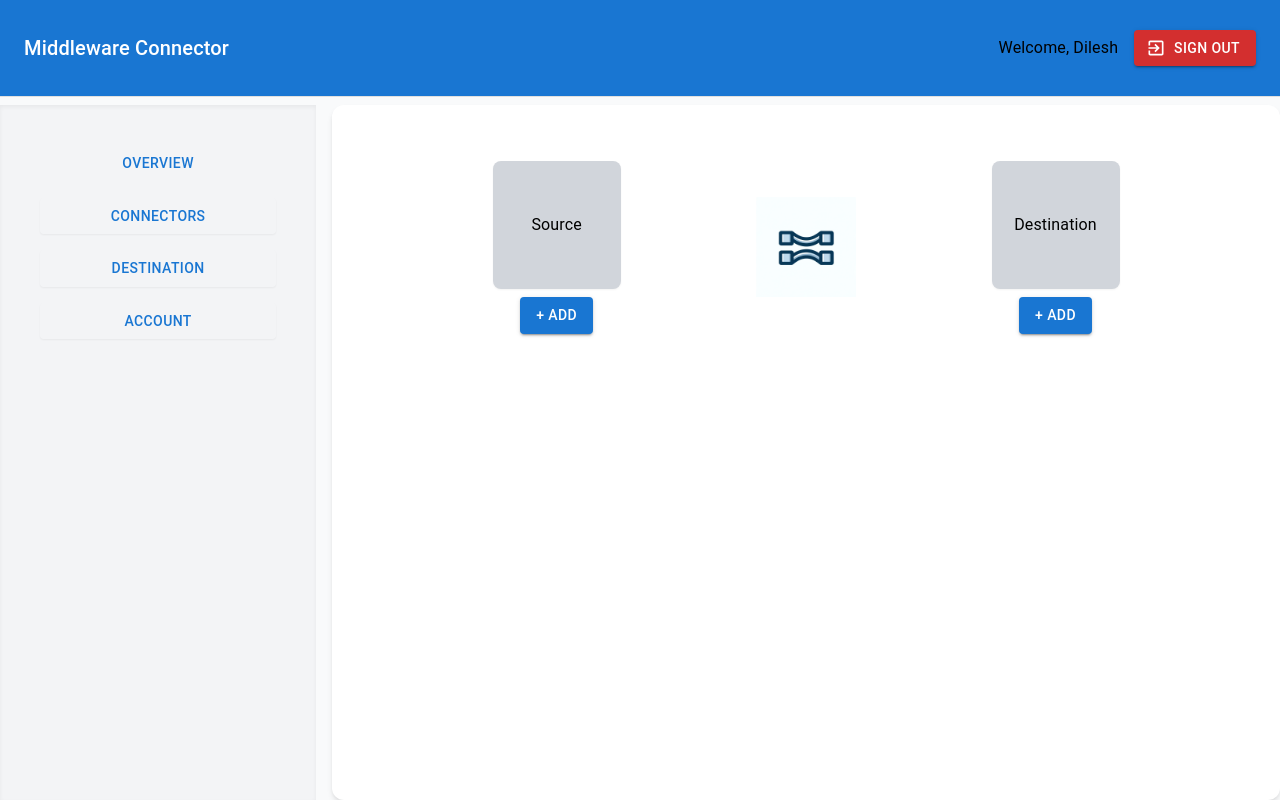
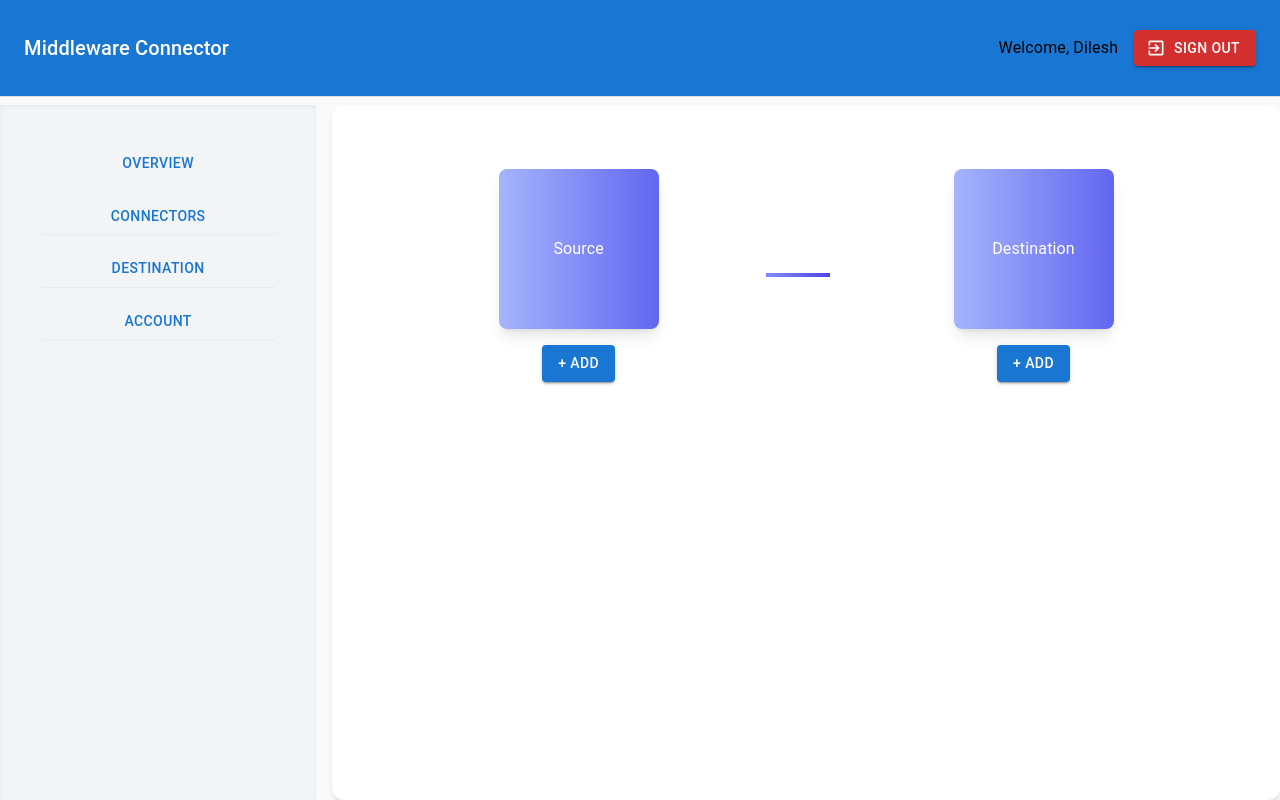
Before and after one commit to thilina4321/lakshitha, a Next.js app: page /dashboard/overview in a window 1280 px wide. Built offline with nearby package versions, Linux system fonts and the light colour scheme; sample sign-in values are in the browser's storage.

Commit message:
improve the look

```diff
--- a/src/pages/dashboard/index.tsx
+++ b/src/pages/dashboard/index.tsx
@@ -7,19 +7,21 @@ import {
   CircularProgress,
   Drawer,
   IconButton,
+  Breadcrumbs,
 } from "@mui/material";
 import Button from "@mui/material/Button";
 import { useRouter } from "next/router";
 import ExitToAppIcon from "@mui/icons-material/ExitToApp";
 import MenuIcon from "@mui/icons-material/Menu";
 import CloseIcon from "@mui/icons-material/Close";
+import NavigateNextIcon from "@mui/icons-material/NavigateNext";
+import Link from "next/link";
 import { useMediaQuery } from "@mui/material";
 
 const DashboardLayout: React.FC<{ children: React.ReactNode }> = ({ children }) => {
   const router = useRouter();
   const [loading, setLoading] = useState(true);
   const [drawerOpen, setDrawerOpen] = useState(false);
-
   const isMobile = useMediaQuery("(max-width: 768px)");
 
   // Ensure that localStorage is only accessed on the client side
@@ -51,12 +53,39 @@ const DashboardLayout: React.FC<{ children: React.ReactNode }> = ({ children })
     localStorage.removeItem("token");
     router.push("/login");
   };
-
   useEffect(() => {
     if (router.pathname === "/dashboard") {
       router.push("/dashboard/overview");
     }
   }, [router]);
+
+  // Breadcrumbs logic using Next.js Link
+  const generateBreadcrumbs = () => {
+    const pathnames = router.pathname.split("/").filter((x) => x);
+    return (
+      <Breadcrumbs
+        aria-label="breadcrumb"
+        separator={<NavigateNextIcon fontSize="small" />}
+        className="my-4"
+      >
+        {pathnames.map((value, index) => {
+          const isLast = index === pathnames.length - 1;
+          const to = `/${pathnames.slice(0, index + 1).join("/")}`;
+          return isLast ? (
+            <Typography color="textPrimary" key={to}>
+              {value.charAt(0).toUpperCase() + value.slice(1)}
+            </Typography>
+          ) : (
+            <Link href={to} passHref key={to}>
+              <Typography color="inherit" className="cursor-pointer hover:underline">
+                {value.charAt(0).toUpperCase() + value.slice(1)}
+              </Typography>
+            </Link>
+          );
+        })}
+      </Breadcrumbs>
+    );
+  };
 
   if (loading) {
     return (
@@ -169,9 +198,13 @@ const DashboardLayout: React.FC<{ children: React.ReactNode }> = ({ children })
         {/* Content Area */}
         <Box
           className={`${
-            isMobile ? "flex-1" : "w-3/4 flex flex-col p-10 bg-white shadow-md rounded-xl ml-4"
+            isMobile ? "flex-1 px-2" : "w-3/4 flex flex-col p-10 bg-white shadow-md rounded-xl ml-4"
           }`}
         >
+          {/* Breadcrumbs inside the content section */}
+          {/* {generateBreadcrumbs()} */}
+
+          {/* Main content */}
           {children}
         </Box>
       </Box>
--- a/src/pages/dashboard/overview/index.tsx
+++ b/src/pages/dashboard/overview/index.tsx
@@ -1,55 +1,67 @@
 import React from "react";
 import { Button, Box, Typography, useMediaQuery } from "@mui/material";
 import { useRouter } from "next/router";
-import Image from "next/image";
 import DashboardLayout from "../index"; // Import the DashboardLayout
 import Head from "next/head";
 
 const Overview: React.FC = () => {
   const router = useRouter();
-  const isMobile = useMediaQuery("(max-width: 768px)"); // Detect if the screen size is mobile
+  const isMobile = useMediaQuery("(max-width: 768px)");
 
   return (
     <DashboardLayout>
       <Head>
         <title>Overview</title>
       </Head>
-      <div className="flex justify-center items-center w-full p-4">
-        {/* Adjust the layout to stack on mobile */}
+      <div className="flex justify-center items-center w-full p-6">
         <Box
-          className={`flex ${isMobile ? "flex-col" : "flex-row"} items-center justify-between w-full md:w-3/4 space-y-6 md:space-y-0`}
+          className={`flex ${
+            isMobile ? "flex-col" : "flex-row"
+          } items-center justify-between w-full md:w-3/4 space-y-6 md:space-y-0`}
         >
           {/* Source Box */}
-          <Box className="flex flex-col items-center space-y-2">
-            <Box className="w-32 h-32 bg-gray-300 flex items-center justify-center rounded-lg shadow-sm">
-              <Typography>Source</Typography>
+          <Box className="flex flex-col items-center space-y-4">
+            <Box className="w-40 h-40 bg-gradient-to-r from-indigo-300 to-indigo-500 flex items-center justify-center rounded-lg shadow-lg">
+              <Typography className="text-white font-semibold">Source</Typography>
             </Box>
-            {/* Clicking this button should navigate to /dashboard/overview/source */}
             <Button
               variant="contained"
-              className="mt-2 bg-indigo-500 text-white"
+              className="mt-2 bg-indigo-600 hover:bg-indigo-700 text-white"
               onClick={() => router.push("/dashboard/overview/source")}
             >
               + Add
             </Button>
           </Box>
 
-          {/* Connector Image */}
-          <Box className={`${isMobile ? "my-4" : ""}`}>
-            <Image
-              src="/connector.png"
-              alt="Connector"
-              width={isMobile ? 80 : 100}
-              height={isMobile ? 40 : 50}
-            />
+          {/* Modern Connector Arrow */}
+          <Box className="relative flex justify-center items-center my-4 md:mx-8">
+            {/* Horizontal for Desktop, Vertical for Mobile */}
+            <div className={`flex ${isMobile ? "flex-col" : "flex-row"} items-center`}>
+              {/* Connector Line */}
+              <div
+                className={`${
+                  isMobile ? "w-1 h-16" : "h-1 w-16"
+                } bg-gradient-to-r from-indigo-400 to-indigo-600`}
+              ></div>
+
+              {/* Arrowhead */}
+              <div
+                className={`border-${isMobile ? "b" : "r"}-8 border-transparent ${
+                  isMobile ? "border-t-8" : "border-l-8"
+                } border-indigo-600 ${isMobile ? "transform rotate-90 mt-2" : "ml-2"} w-0 h-0`}
+              ></div>
+            </div>
           </Box>
 
           {/* Destination Box */}
-          <Box className="flex flex-col items-center space-y-2">
-            <Box className="w-32 h-32 bg-gray-300 flex items-center justify-center rounded-lg shadow-sm">
-              <Typography>Destination</Typography>
+          <Box className="flex flex-col items-center space-y-4">
+            <Box className="w-40 h-40 bg-gradient-to-r from-indigo-300 to-indigo-500 flex items-center justify-center rounded-lg shadow-lg">
+              <Typography className="text-white font-semibold">Destination</Typography>
             </Box>
-            <Button variant="contained" className="mt-2 bg-indigo-500 text-white">
+            <Button
+              variant="contained"
+              className="mt-2 bg-indigo-600 hover:bg-indigo-700 text-white"
+            >
               + Add
             </Button>
           </Box>
```
